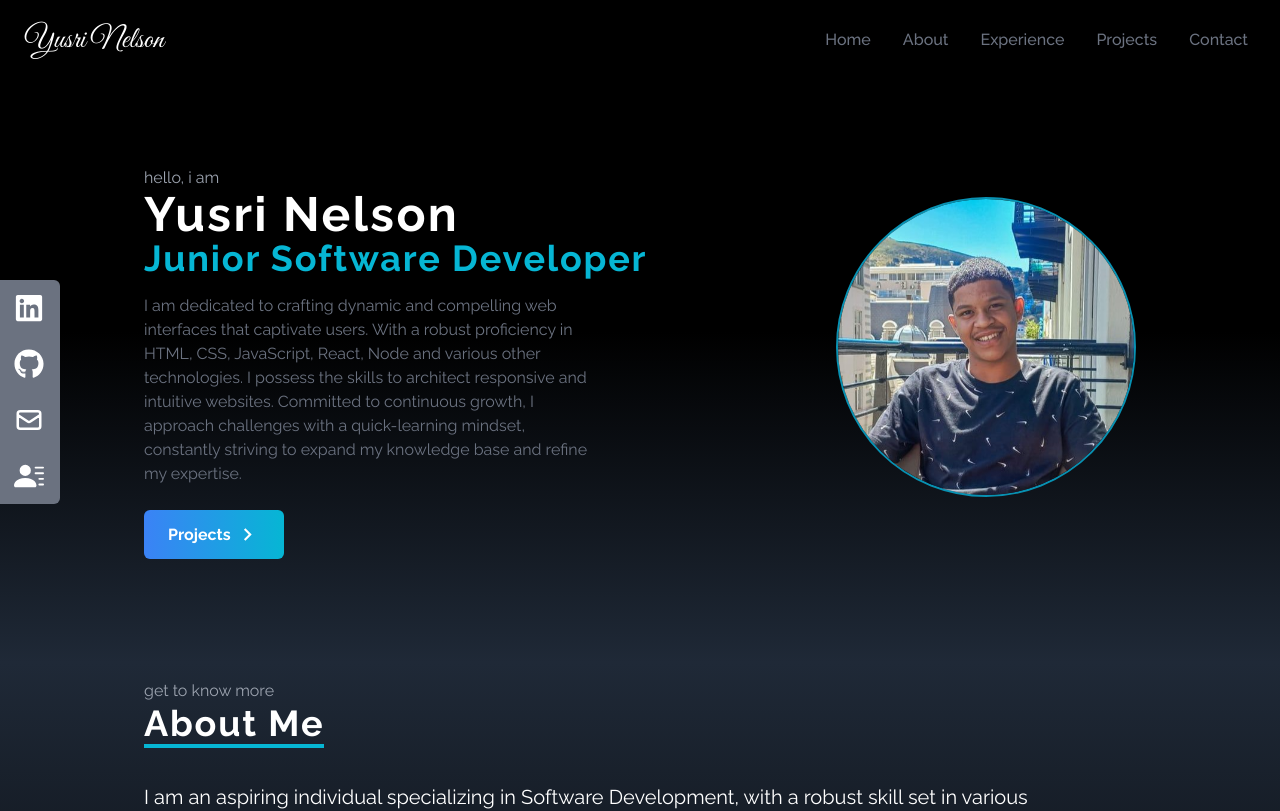
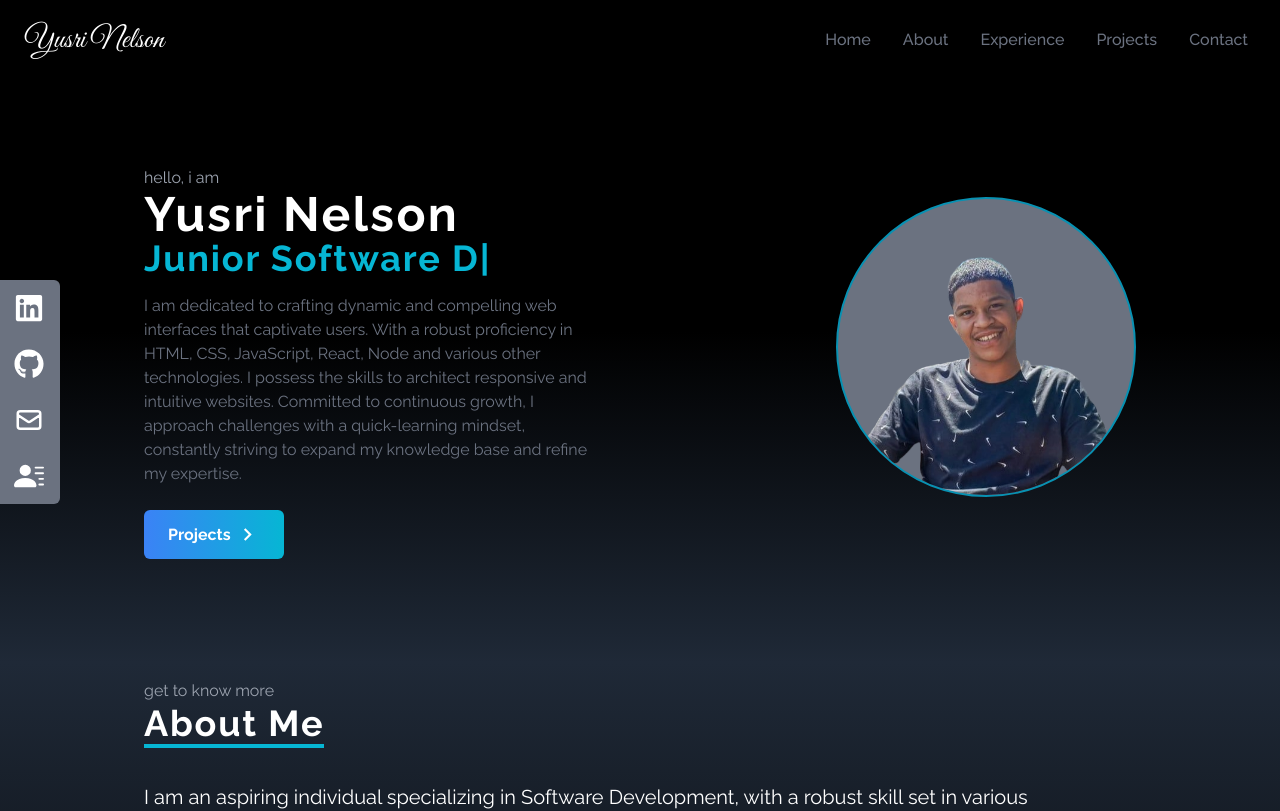
Before and after one commit to yusrinelson/my-portfolio, a React (Vite) app: page / in a window 1280 px wide. Shown: the top 811 px of the page. Built offline with nearby package versions, Linux system fonts and the light colour scheme.

Commit message:
redisigned title

```diff
--- a/package.json
+++ b/package.json
@@ -15,7 +15,8 @@
     "react": "^18.2.0",
     "react-dom": "^18.2.0",
     "react-icons": "^5.2.1",
-    "react-scroll": "^1.9.0"
+    "react-scroll": "^1.9.0",
+    "react-typed": "^2.0.12"
   },
   "devDependencies": {
     "@types/react": "^18.2.66",
--- a/src/components/Home.jsx
+++ b/src/components/Home.jsx
@@ -1,11 +1,12 @@
 // import heroImage from "../assets/heroimage.jpg";
-import profile from "../assets/profile2.jpg"
+import profile from "../assets/profile3.png"
 import { FaGithub, FaLinkedin } from "react-icons/fa";
 import { HiOutlineMail } from "react-icons/hi";
 import { BsFillPersonLinesFill } from "react-icons/bs";
 import { MdKeyboardArrowRight } from "react-icons/md";
 import { Link } from "react-scroll";
 import { layout } from "./style";
+import { ReactTyped } from "react-typed";
 
 const Home = () => {
   const links = [
@@ -47,7 +48,12 @@ const Home = () => {
             Yusri Nelson
           </h2>
           <h4 className="text-center text-2xl font-bold tracking-wider text-cyan-500 sm:text-4xl md:text-start">
-            Junior Software Developer
+          <ReactTyped
+            strings={["Junior Software Developer", "UI/UX Designer"]}
+            typeSpeed={50}
+            backSpeed={30}
+            loop
+          />
           </h4>
           <p className="max-w-md py-4 text-gray-500 ">
           I am dedicated to crafting dynamic and compelling web interfaces that captivate users. With a robust proficiency in HTML, CSS, JavaScript, React, Node and various other technologies. I possess the skills to architect responsive and intuitive websites. Committed to continuous growth, I approach challenges with a quick-learning mindset, constantly striving to expand my knowledge base and refine my expertise.
@@ -89,7 +95,7 @@ const Home = () => {
           <img
             src={profile}
             alt="profile"
-            className="mx-auto mb-10 w-1/2 rounded-full md:w-[300px] border-[1px] sm:border-2 border-cyan-600"
+            className="mx-auto mb-10 w-1/2 rounded-full md:w-[300px] border-[1px] sm:border-2 border-cyan-600 bg-gray-500"
           />
         </div>
       </div>
```
Also changed, not shown: src/assets/profile3.png (added), 1 other file (tests, documents, lock files or other folders).
